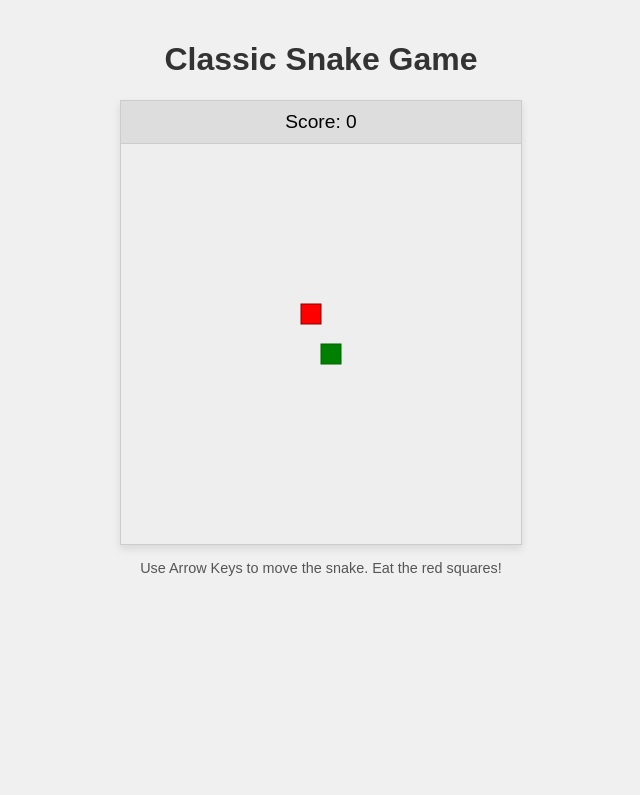
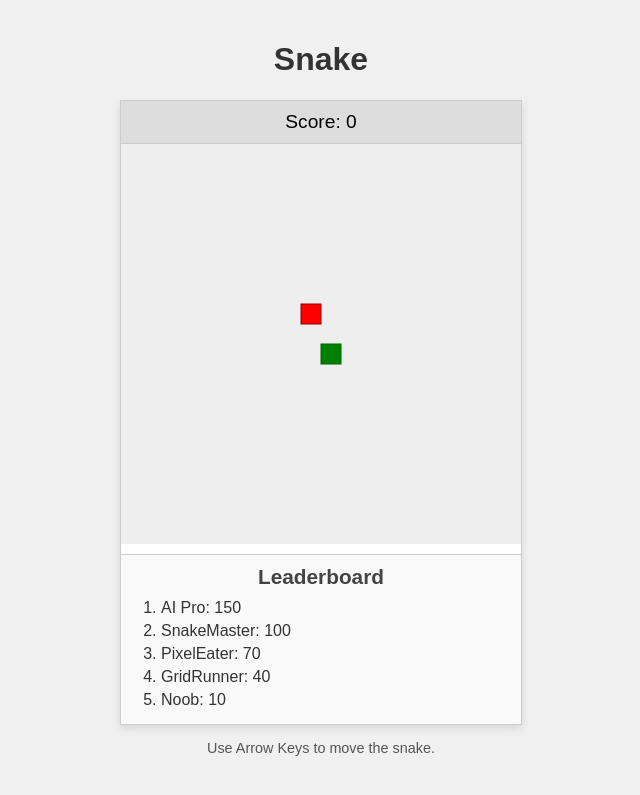
Before and after one commit to philipshih/philipshih.github.io, a Jekyll site: the page portfolio/snake-game/index.html, which Jekyll copies as it is, in a window 1280 px wide. Shown: the top 795 px of the page, without its empty margins (319-959 px from the left). Built offline with Jekyll 4.4.1, drawn with Linux system fonts in a browser that asks for light colours.

Commit message:
update snake
q

```diff
--- a/portfolio/snake-game/index.html
+++ b/portfolio/snake-game/index.html
@@ -3,19 +3,23 @@
 <head>
     <meta charset="UTF-8">
     <meta name="viewport" content="width=device-width, initial-scale=1.0">
-    <title>Classic Snake Game</title>
+    <title>Snake</title>
     <link rel="stylesheet" href="style.css">
 </head>
 <body>
-    <h1>Classic Snake Game</h1>
+    <h1>Snake</h1>
     <div class="game-container">
         <div class="score-board">Score: <span id="score">0</span></div>
         <canvas id="gameCanvas" width="400" height="400"></canvas>
         <div id="gameOver" class="game-over">
             Game Over! Press Enter to Restart
         </div>
+        <div id="leaderboard" class="leaderboard">
+            <h2>Leaderboard</h2>
+            <ol id="highScores"></ol>
+        </div>
     </div>
-    <p class="instructions">Use Arrow Keys to move the snake. Eat the red squares!</p>
+    <p class="instructions">Use Arrow Keys to move the snake.</p>
     <script src="script.js"></script>
 </body>
 </html>
--- a/portfolio/snake-game/script.js
+++ b/portfolio/snake-game/script.js
@@ -2,6 +2,8 @@ const canvas = document.getElementById('gameCanvas');
 const ctx = canvas.getContext('2d');
 const scoreSpan = document.getElementById('score');
 const gameOverDiv = document.getElementById('gameOver');
+const leaderboardDiv = document.getElementById('leaderboard'); // Added
+const highScoresList = document.getElementById('highScores'); // Added
 
 const gridSize = 20; // Size of each grid cell and snake segment
 const canvasSize = canvas.width; // Assuming square canvas
@@ -16,6 +18,62 @@ let score = 0;
 let changingDirection = false; // Prevent rapid 180-degree turns
 let gameRunning = true;
 let gameLoopInterval = null;
+let highScores = []; // Added for leaderboard
+const MAX_HIGH_SCORES = 5; // Added: Max scores to keep
+
+// --- Leaderboard Functions --- Added Section
+const initialHighScores = [
+    { name: "AI Pro", score: 150 },
+    { name: "SnakeMaster", score: 100 },
+    { name: "PixelEater", score: 70 },
+    { name: "GridRunner", score: 40 },
+    { name: "Noob", score: 10 }
+];
+
+function loadHighScores() {
+    const storedScores = localStorage.getItem('snakeHighScores');
+    if (storedScores) {
+        highScores = JSON.parse(storedScores);
+    } else {
+        // Use initial scores if nothing is stored
+        highScores = [...initialHighScores];
+        saveHighScores(); // Save initial scores to localStorage
+    }
+    // Ensure scores are sorted on load
+    highScores.sort((a, b) => b.score - a.score);
+}
+
+function saveHighScores() {
+    localStorage.setItem('snakeHighScores', JSON.stringify(highScores));
+}
+
+function displayHighScores() {
+    highScoresList.innerHTML = ''; // Clear existing list
+    highScores.forEach(scoreEntry => {
+        const li = document.createElement('li');
+        li.textContent = `${scoreEntry.name}: ${scoreEntry.score}`;
+        highScoresList.appendChild(li);
+    });
+    leaderboardDiv.style.display = 'block'; // Make sure it's visible
+}
+
+function updateLeaderboard(newScore) {
+    // Check if the score is high enough
+    const lowestScore = highScores.length < MAX_HIGH_SCORES ? 0 : highScores[MAX_HIGH_SCORES - 1].score;
+
+    if (newScore > lowestScore) {
+        const name = prompt(`New high score! Enter your name (max 10 chars):`);
+        const playerName = name ? name.substring(0, 10) : "Anonymous"; // Limit name length
+
+        highScores.push({ name: playerName, score: newScore });
+        highScores.sort((a, b) => b.score - a.score); // Sort descending
+        highScores = highScores.slice(0, MAX_HIGH_SCORES); // Keep only top scores
+
+        saveHighScores();
+        displayHighScores();
+    }
+}
+
 
 // --- Game Initialization ---
 function initializeGame() {
@@ -28,6 +86,8 @@ function initializeGame() {
     gameRunning = true;
     gameOverDiv.style.display = 'none';
     placeFood();
+    loadHighScores(); // Load scores on init
+    displayHighScores(); // Display scores on init
     if (gameLoopInterval) clearInterval(gameLoopInterval); // Clear previous interval if restarting
     gameLoopInterval = setInterval(gameLoop, 100); // Start game loop (100ms = 10fps)
 }
@@ -154,6 +214,7 @@ function gameOver() {
     gameRunning = false;
     gameOverDiv.style.display = 'block';
     clearInterval(gameLoopInterval); // Stop the loop
+    updateLeaderboard(score); // Update leaderboard on game over
 }
 
 // --- Event Listeners ---
--- a/portfolio/snake-game/style.css
+++ b/portfolio/snake-game/style.css
@@ -50,3 +50,31 @@ h1 {
     text-align: center;
     display: none; /* Hidden by default */
 }
+
+/* Leaderboard Styles */
+.leaderboard {
+    margin-top: 10px;
+    padding: 10px;
+    background-color: #f9f9f9;
+    border-top: 1px solid #ccc;
+}
+
+.leaderboard h2 {
+    margin-top: 0;
+    margin-bottom: 10px;
+    text-align: center;
+    font-size: 1.3em;
+    color: #444;
+}
+
+#highScores {
+    list-style-type: decimal;
+    padding-left: 30px; /* Indent numbers */
+    margin: 0;
+}
+
+#highScores li {
+    margin-bottom: 5px;
+    font-size: 1em;
+    color: #333;
+}
```
